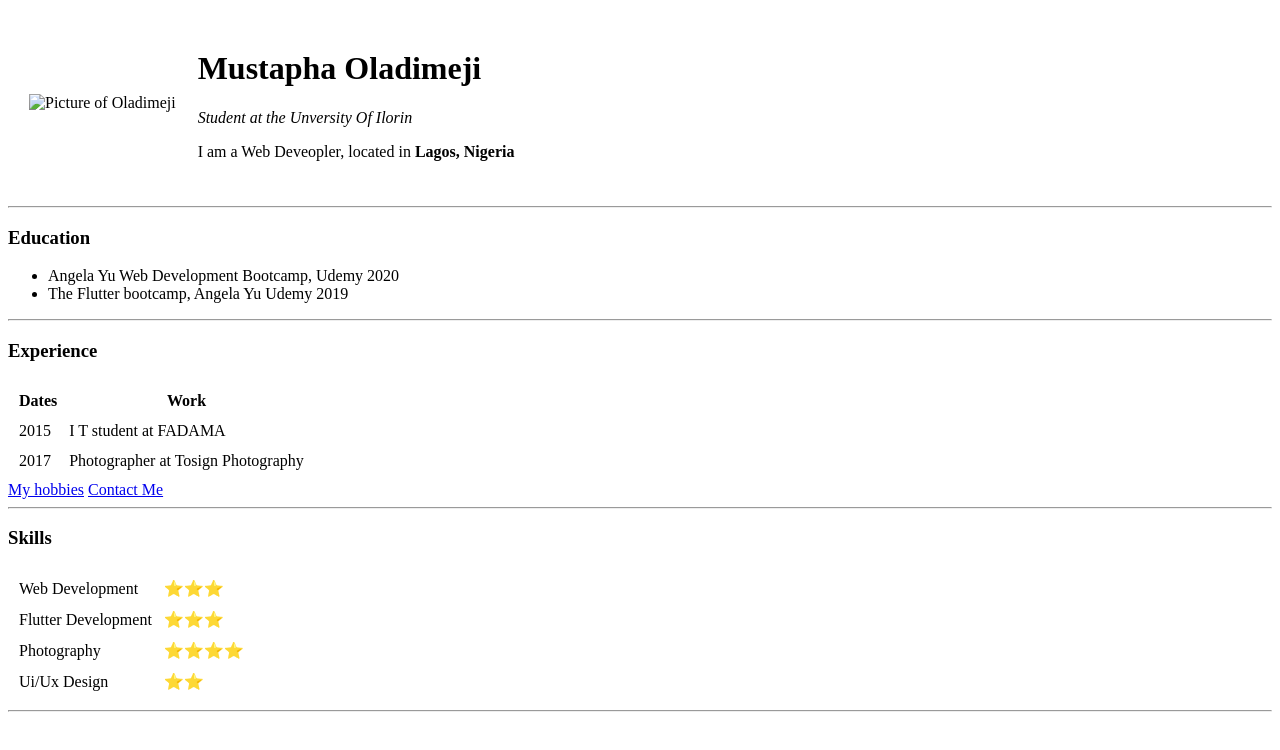
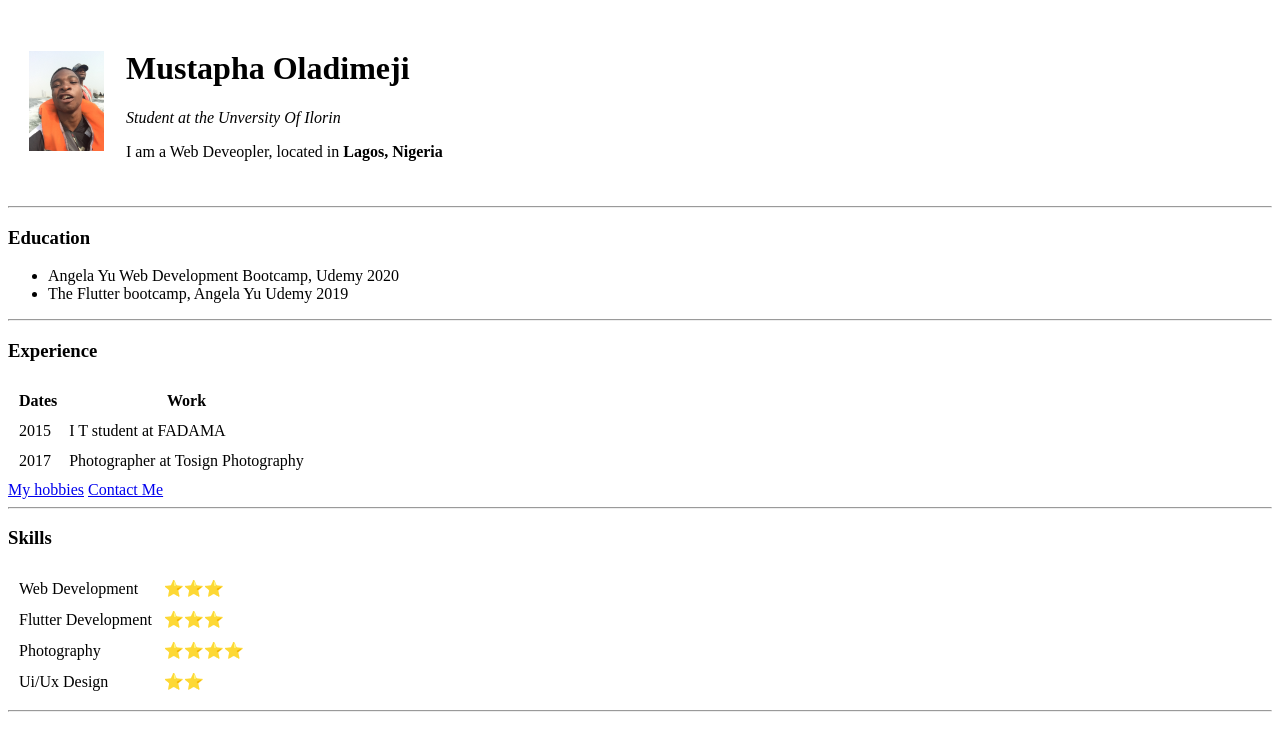
Before and after one commit to oladimeji16/cv, a plain HTML site: page index.html in a window 1280 px wide. Drawn offline with Linux system fonts and the light colour scheme.

Commit message:
Add files via upload

```diff
--- a/index.html
+++ b/index.html
@@ -8,7 +8,7 @@
 <body>
     <table cellspacing="20">
         <tr>
-            <td><img src="images/C962793F-7C43-4C23-B28A-041FBF9A63B1L0001.jpg" alt="Picture of Oladimeji" height="100px"></td>
+            <td><img src="C962793F-7C43-4C23-B28A-041FBF9A63B1L0001.jpg" alt="Picture of Oladimeji" height="100px"></td>
             <td><h1>Mustapha Oladimeji</h1>
                 <p><em>Student at the Unversity Of Ilorin</em></p>
                 <p>I am a Web Deveopler, located in <strong>Lagos, Nigeria</strong></p>
```
